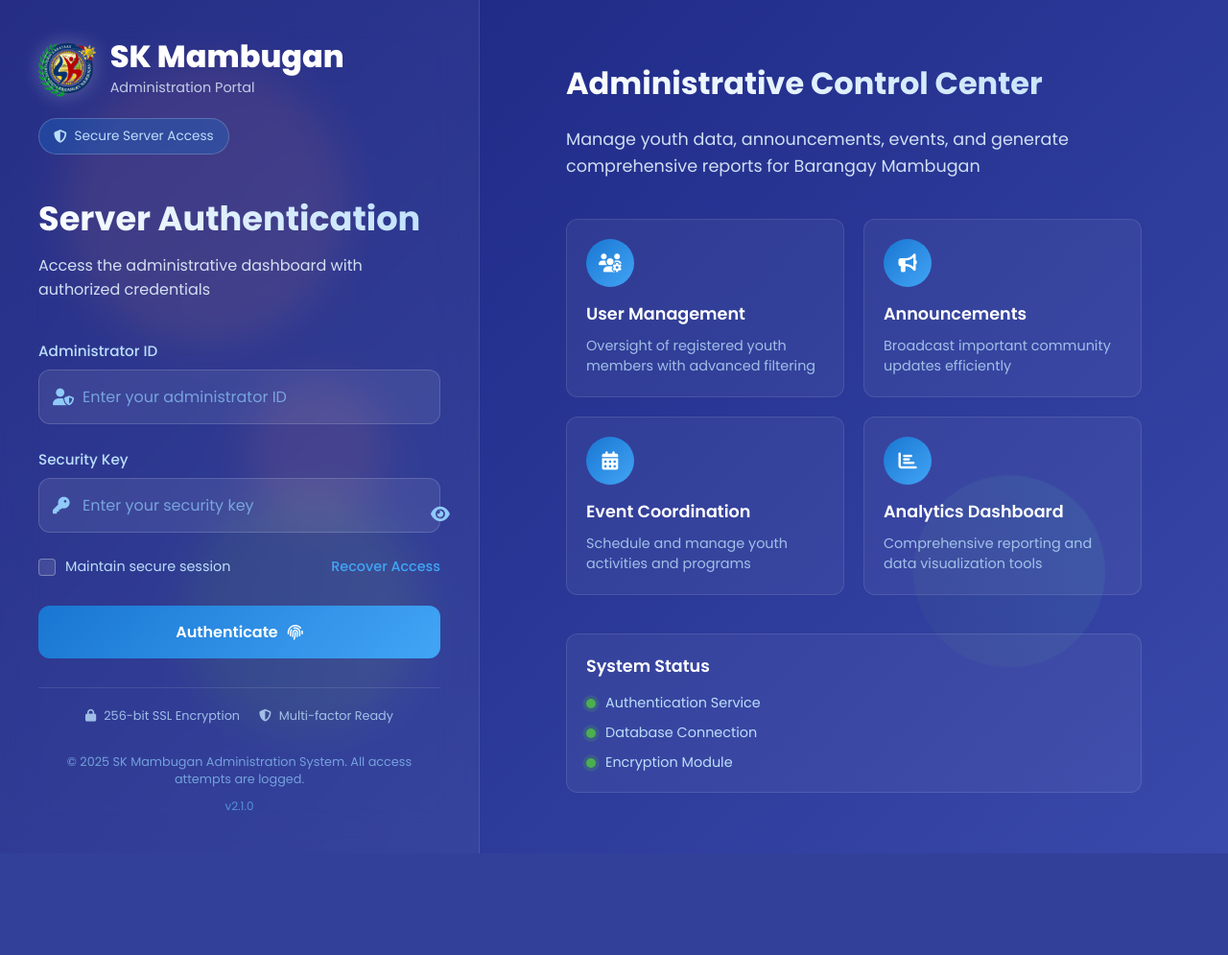
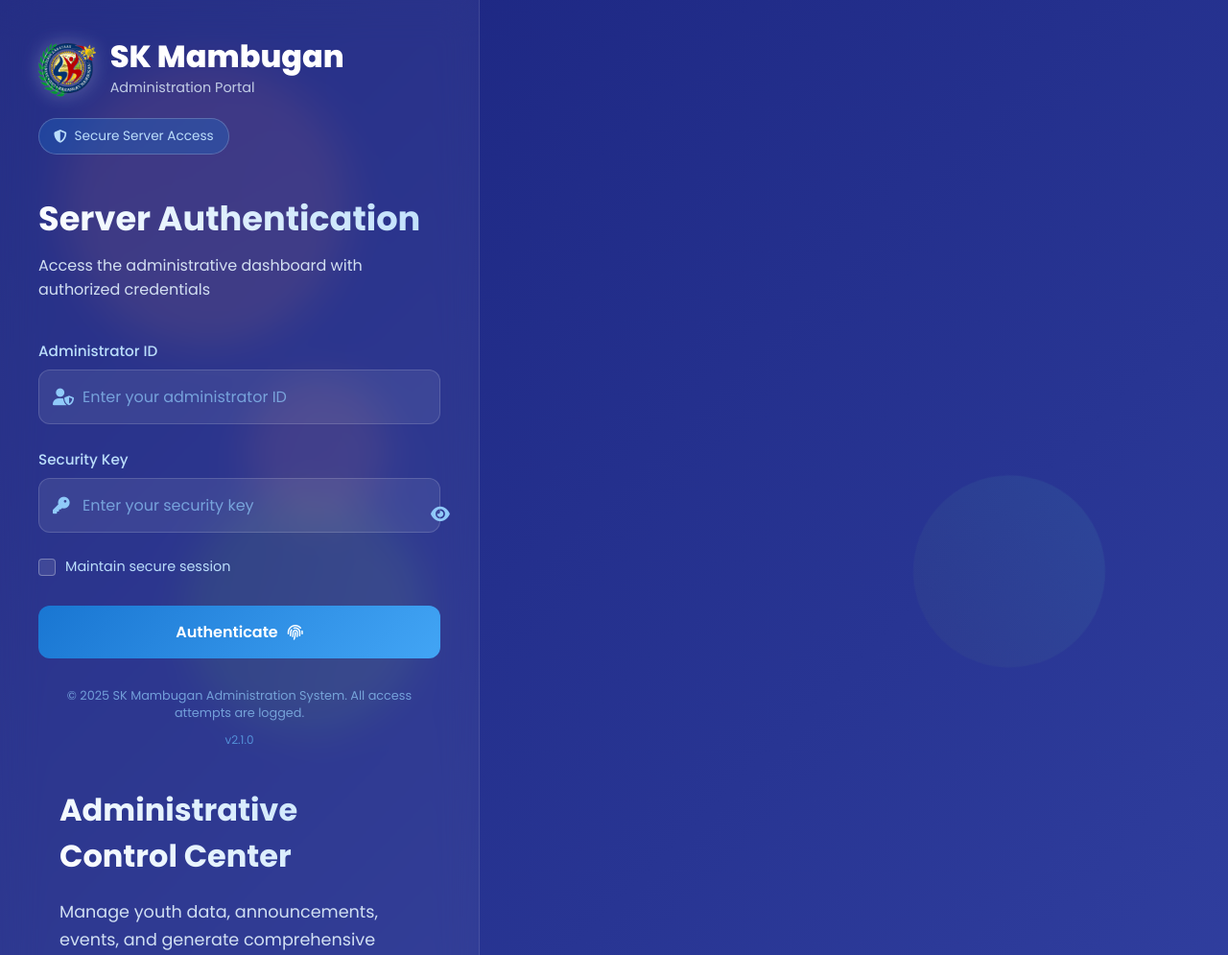
Before and after one commit to kupssss/YOUTHPROFILING_BACKEND, a Django app: page /serverlogin/ in a window 1280 px wide. Shown: the top 995 px of the page at 96% size. Before the commit the page ends 889 px from the top, so only its background shows below. Run offline with Django 5.2, Linux system fonts and the light colour scheme; parts of the project's set-up code (start-up, migrations or seed data) failed here and were passed over.

Commit message:
small changes

```diff
--- a/templates/server/serverauth/serverlogin.html
+++ b/templates/server/serverauth/serverlogin.html
@@ -66,7 +66,6 @@
                             <span class="server-checkmark"></span>
                             Maintain secure session
                         </label>
-                        <a href="#" class="server-forgot-password">Recover Access</a>
                     </div>
 
                     <button type="submit" class="server-login-btn">
@@ -75,17 +74,6 @@
                     </button>
                 </form>
 
-                <div class="server-security-indicators">
-                    <div class="security-indicator">
-                        <i class="fas fa-lock"></i>
-                        <span>256-bit SSL Encryption</span>
-                    </div>
-                    <div class="security-indicator">
-                        <i class="fas fa-shield-alt"></i>
-                        <span>Multi-factor Ready</span>
-                    </div>
-                </div>
-            </div>
 
             <div class="server-login-footer">
                 <p>© 2025 SK Mambugan Administration System. All access attempts are logged.</p>
```
